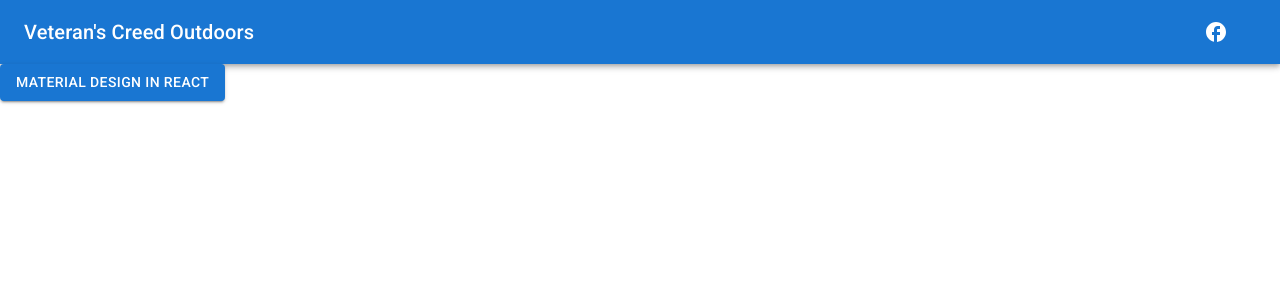
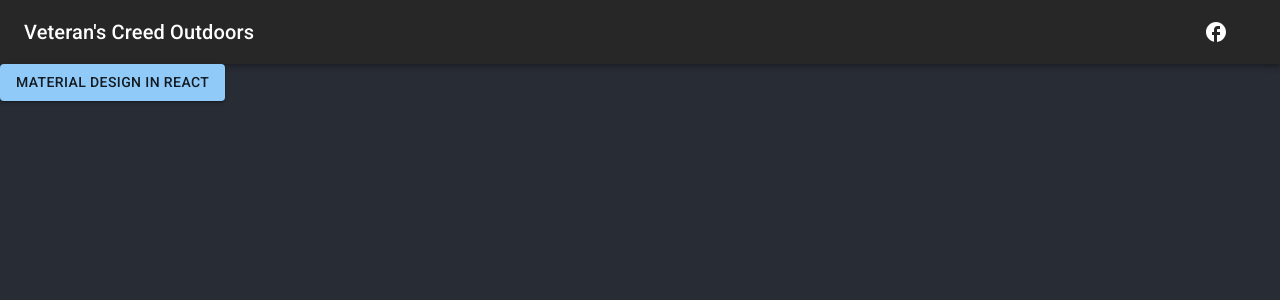
Before and after one commit to shanemarvinmay/veterans-creed-outdoors, a React (Create React App) app: page / in a window 1280 px wide. Shown: the top 300 px of the page. Built offline with nearby package versions, Linux system fonts and the light colour scheme.

Commit message:
Add dark theme in app js and css.

```diff
--- a/src/App.css
+++ b/src/App.css
@@ -1,3 +1,7 @@
+body {
+  background-color: #282c34;
+}
+
 .App {
   text-align: center;
 }
--- a/src/App.js
+++ b/src/App.js
@@ -2,13 +2,20 @@
 import './App.css';
 import Button from '@mui/material/Button';
 import Nav from './Nav';
+import { ThemeProvider, createTheme } from '@mui/material/styles';
+
+const darkTheme = createTheme({
+  palette: {
+    mode: 'dark',
+  },
+});
 
 function App() {
   return (
-    <div>
-    <Nav />
-  <Button variant="contained">Material Design in React</Button>
-  </div>
+    <ThemeProvider theme={darkTheme}>
+      <Nav />
+      <Button variant="contained">Material Design in React</Button>
+    </ThemeProvider>
   );
   // return (
   //   <div className="App">
```
